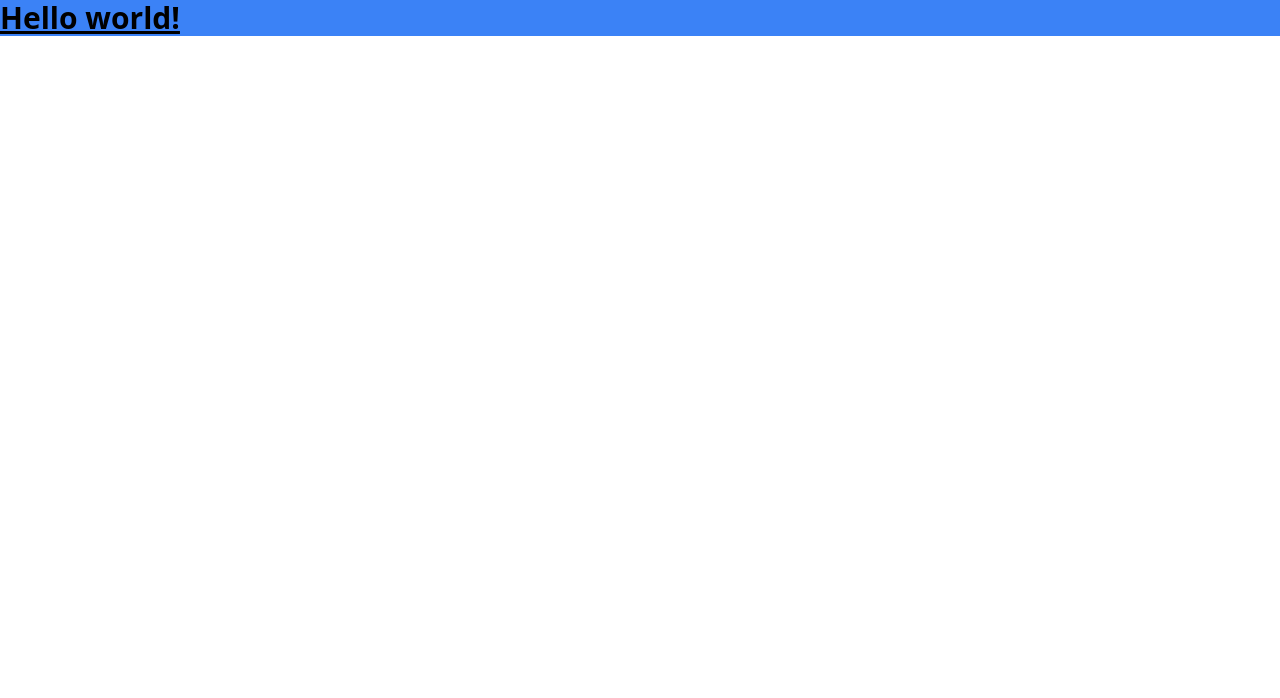
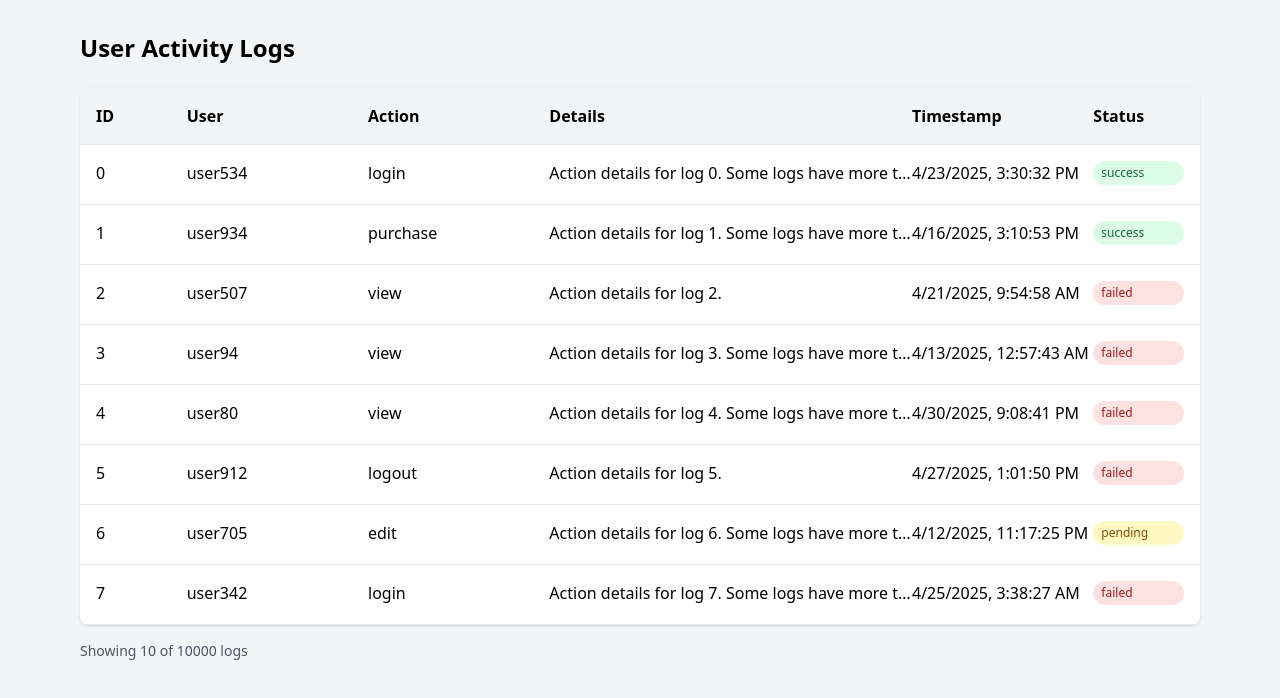
Before and after one commit to omid-ghanbaran/mahdaad-tasks, a Vue app: page / in a window 1280 px wide. Shown: the top 698 px of the page. Built offline with nearby package versions, Linux system fonts and the light colour scheme.

Commit message:
Scenario-4

```diff
--- a/src/App.vue
+++ b/src/App.vue
@@ -1,7 +1,9 @@
-<script setup></script>
-
 <template>
-  <h1 class="text-3xl font-bold underline bg-blue-500">Hello world!</h1>
+  <div class="min-h-screen bg-gray-100 p-4">
+    <ActivityLogs />
+  </div>
 </template>
 
-<style scoped></style>
+<script setup>
+import ActivityLogs from '@/components/ActivityLogs.vue'
+</script>
--- /dev/null
+++ b/src/components/ActivityLogRow.vue
@@ -0,0 +1,77 @@
+<template>
+  <div
+    class="grid grid-cols-12 p-4 border-b hover:bg-gray-50 transition-colors"
+    :style="{ height: `${rowHeight}px` }"
+  >
+    <div class="col-span-1 truncate" :title="log.id">{{ log.id }}</div>
+
+    <div class="col-span-2 truncate" :title="log.user">{{ log.user }}</div>
+
+    <div class="col-span-2 truncate" :title="log.action">{{ log.action }}</div>
+
+    <div class="col-span-4 truncate" :title="log.details">{{ log.details }}</div>
+
+    <div class="col-span-2 truncate" :title="formatDate(log.timestamp, true)">
+      {{ formatDate(log.timestamp) }}
+    </div>
+
+    <div class="col-span-1">
+      <span
+        :class="{
+          'bg-green-100 text-green-800': log.status === 'success',
+          'bg-red-100 text-red-800': log.status === 'failed',
+          'bg-yellow-100 text-yellow-800': log.status === 'pending',
+        }"
+        class="px-2 py-1 rounded-full text-xs truncate inline-block w-full"
+        :title="log.status"
+      >
+        {{ log.status }}
+      </span>
+    </div>
+  </div>
+</template>
+
+<script setup>
+import { defineProps } from 'vue'
+
+const props = defineProps({
+  log: {
+    type: Object,
+    required: true,
+  },
+  rowHeight: {
+    type: Number,
+    default: 60,
+  },
+})
+
+const formatDate = (timestamp, full = false) => {
+  const date = new Date(timestamp)
+  return full ? date.toLocaleString() + ' (' + date.toISOString() + ')' : date.toLocaleString()
+}
+</script>
+
+<style scoped>
+.truncate {
+  white-space: nowrap;
+  overflow: hidden;
+  text-overflow: ellipsis;
+  position: relative;
+}
+
+.truncate:hover::after {
+  content: attr(title);
+  position: absolute;
+  left: 0;
+  top: 100%;
+  background: #333;
+  color: white;
+  padding: 4px 8px;
+  border-radius: 4px;
+  font-size: 12px;
+  white-space: normal;
+  z-index: 100;
+  min-width: 200px;
+  max-width: 400px;
+}
+</style>
--- /dev/null
+++ b/src/components/ActivityLogs.vue
@@ -0,0 +1,125 @@
+<template>
+  <div class="container mx-auto p-4 max-w-6xl">
+    <h1 class="text-2xl font-bold mb-6">User Activity Logs</h1>
+
+    <div class="bg-white rounded-lg shadow overflow-hidden">
+      <div class="grid grid-cols-12 bg-gray-100 p-4 font-semibold border-b">
+        <div class="col-span-1">ID</div>
+        <div class="col-span-2">User</div>
+        <div class="col-span-2">Action</div>
+        <div class="col-span-4">Details</div>
+        <div class="col-span-2">Timestamp</div>
+        <div class="col-span-1">Status</div>
+      </div>
+
+      <div
+        ref="scrollContainer"
+        class="relative overflow-y-auto"
+        :style="{ height: dynamicContainerHeight }"
+        @scroll="handleScroll"
+      >
+        <div :style="{ height: dynamicContainerHeight }">
+          <div
+            v-for="log in visibleLogs"
+            :key="log.id"
+            :style="{ transform: `translateY(${log.offset}px)` }"
+            class="absolute w-full"
+          >
+            <ActivityLogRow :log="log" />
+          </div>
+        </div>
+      </div>
+    </div>
+
+    <div class="mt-4 text-sm text-gray-600">
+      Showing {{ Math.min(logs.length, totalLogs) }} of {{ totalLogs }} logs
+      <span v-if="loading" class="p-4 text-center text-gray-500">Loading more logs...</span>
+    </div>
+  </div>
+</template>
+
+<script setup>
+import { ref, computed, onMounted, onUnmounted } from 'vue'
+import ActivityLogRow from '@/components/ActivityLogRow.vue'
+
+const rowHeight = 60
+const buffer = 15
+const itemsPerLoad = 10
+const loadThreshold = 0.7
+
+const scrollContainer = ref(null)
+
+const logs = ref([])
+const loading = ref(false)
+const scrollTop = ref(0)
+const totalLogs = ref(10000)
+const windowHeight = ref(window.innerHeight)
+
+const dynamicContainerHeight = computed(() => {
+  return `${windowHeight.value * 0.6}px`
+})
+
+const fetchLogs = async (startIndex, count = itemsPerLoad) => {
+  if (loading.value || logs.value.length >= totalLogs.value) return
+
+  loading.value = true
+  await new Promise((resolve) => setTimeout(resolve, 300))
+
+  const newLogs = Array.from({ length: count }, (_, i) => ({
+    id: startIndex + i,
+    user: `user${Math.floor(Math.random() * 1000)}`,
+    action: ['login', 'logout', 'purchase', 'view', 'edit'][Math.floor(Math.random() * 5)],
+    details: `Action details for log ${startIndex + i}. ${'Some logs have more text than others '.repeat(Math.floor(Math.random() * 3))}`,
+    timestamp: new Date(Date.now() - Math.random() * 30 * 24 * 60 * 60 * 1000).toISOString(),
+    status: ['success', 'failed', 'pending'][Math.floor(Math.random() * 3)],
+  }))
+
+  logs.value = [...logs.value, ...newLogs]
+  loading.value = false
+}
+
+const startIndex = computed(() => {
+  return Math.max(0, Math.floor(scrollTop.value / rowHeight) - buffer)
+})
+
+const endIndex = computed(() => {
+  return Math.min(
+    logs.value.length - 1,
+    Math.floor((scrollTop.value + parseInt(dynamicContainerHeight.value)) / rowHeight) + buffer,
+  )
+})
+
+const visibleLogs = computed(() => {
+  return logs.value.slice(startIndex.value, endIndex.value + 1).map((log, i) => ({
+    ...log,
+    offset: (startIndex.value + i) * rowHeight,
+  }))
+})
+
+const handleScroll = () => {
+  if (!scrollContainer.value || loading.value) return
+
+  scrollTop.value = scrollContainer.value.scrollTop
+
+  const distanceToBottom =
+    scrollContainer.value.scrollHeight -
+    (scrollContainer.value.scrollTop + scrollContainer.value.clientHeight)
+
+  if (distanceToBottom < 20 && logs.value.length < totalLogs.value) {
+    fetchLogs(logs.value.length, itemsPerLoad)
+  }
+}
+
+const handleResize = () => {
+  windowHeight.value = window.innerHeight
+}
+
+onMounted(() => {
+  fetchLogs(0, itemsPerLoad)
+  window.addEventListener('resize', handleResize)
+})
+
+onUnmounted(() => {
+  window.removeEventListener('resize', handleResize)
+})
+</script>
--- a/src/stores/counter.js
+++ /dev/null
@@ -1,12 +0,0 @@
-import { ref, computed } from 'vue'
-import { defineStore } from 'pinia'
-
-export const useCounterStore = defineStore('counter', () => {
-  const count = ref(0)
-  const doubleCount = computed(() => count.value * 2)
-  function increment() {
-    count.value++
-  }
-
-  return { count, doubleCount, increment }
-})
```
